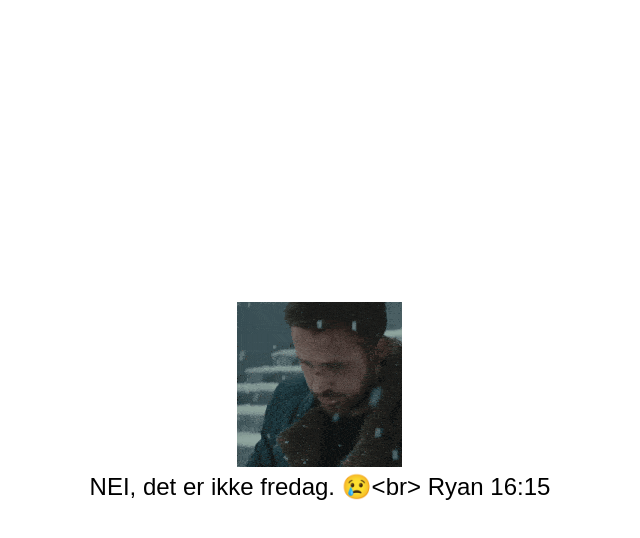
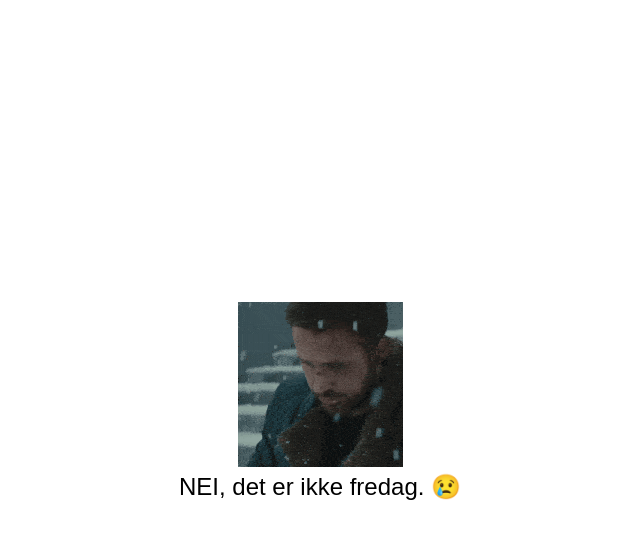
Before and after one commit to Ludvik1kul/Fredagspils, a plain HTML site: page app/index.html in a window 1280 px wide. Both pictures are taken after a click on the button "Er det fredag?". Shown: the whole page, without its empty margins (320-960 px from the left). Drawn offline with Linux system fonts and the light colour scheme.

Commit message:
not friday fix

```diff
--- a/app/index.html
+++ b/app/index.html
@@ -61,7 +61,7 @@
         resultDiv.appendChild(img);
         resultDiv.appendChild(gif);
       } else {
-        text.textContent = "NEI, det er ikke fredag. 😢<br> Ryan 16:15"; //new line
+        text.textContent = "NEI, det er ikke fredag. 😢"; //new line
         const gif = document.createElement("img");
         gif.src = "triste.gif"; // replace with your Friday GIF
         gif.alt = "Friday celebration";
```
